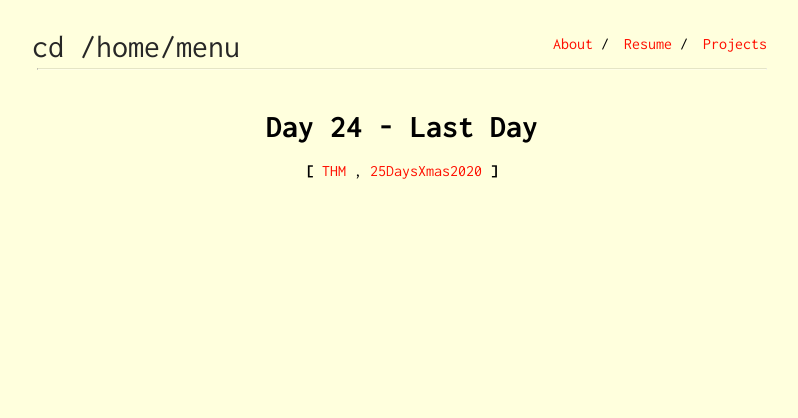
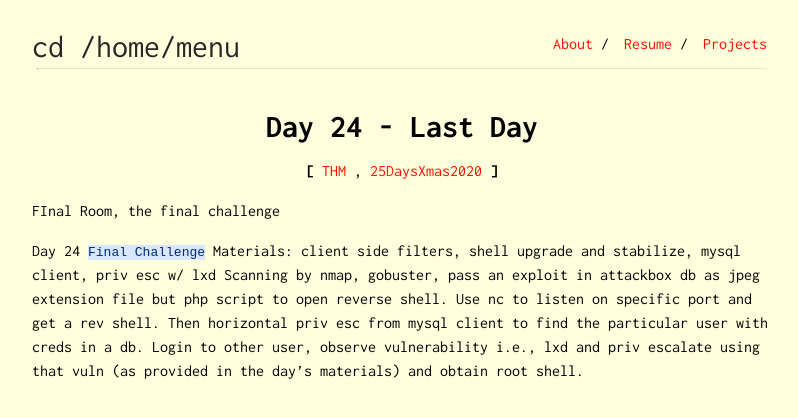
Before and after one commit to pruthvirajbhat/website-portfolio-old-uno, a Jekyll site: the page built from _posts/2021/06/2021-06-10-LastDay-25days-Xmas2020.md, in a window 1280 px wide. Shown: the top 418 px of the page, without its empty margins (238-1036 px from the left). Built offline with Jekyll 4.4.1, drawn with Linux system fonts in a browser that asks for light colours.

Commit message:
25daysXmasDONE

```diff
--- a/_posts/2021/06/2021-06-10-LastDay-25days-Xmas2020.md
+++ b/_posts/2021/06/2021-06-10-LastDay-25days-Xmas2020.md
@@ -3,7 +3,13 @@ layout: post
 title: Day 24 - Last Day
 subtitle: Final Challenge
 tags: [THM, 25DaysXmas2020]
-odate: -05-2022
-fdate:
-pdate:
+odate: 19-05-2022
+fdate: 19-05-2022
+pdate: 19-052022
 ---
+
+FInal Room, the final challenge
+
+Day 24 `Final Challenge`
+Materials: client side filters, shell upgrade and stabilize, mysql client, priv esc w/ lxd
+Scanning by nmap, gobuster, pass an exploit in attackbox db as jpeg extension file but php script to open reverse shell. Use nc to listen on specific port and get a rev shell. Then horizontal priv esc from mysql client to find the particular user with creds in a db. Login to other user, observe vulnerability i.e., lxd and priv escalate using that vuln (as provided in the day's materials) and obtain root shell.
```
